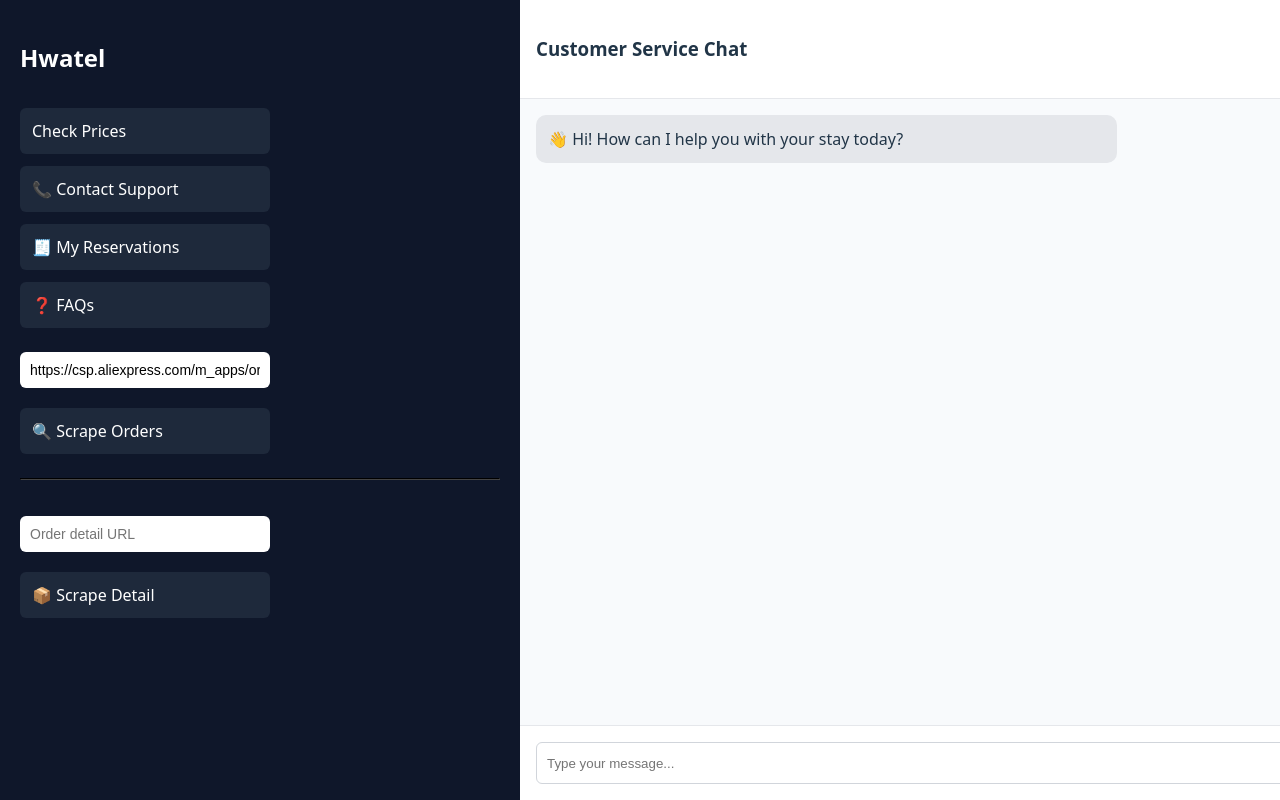
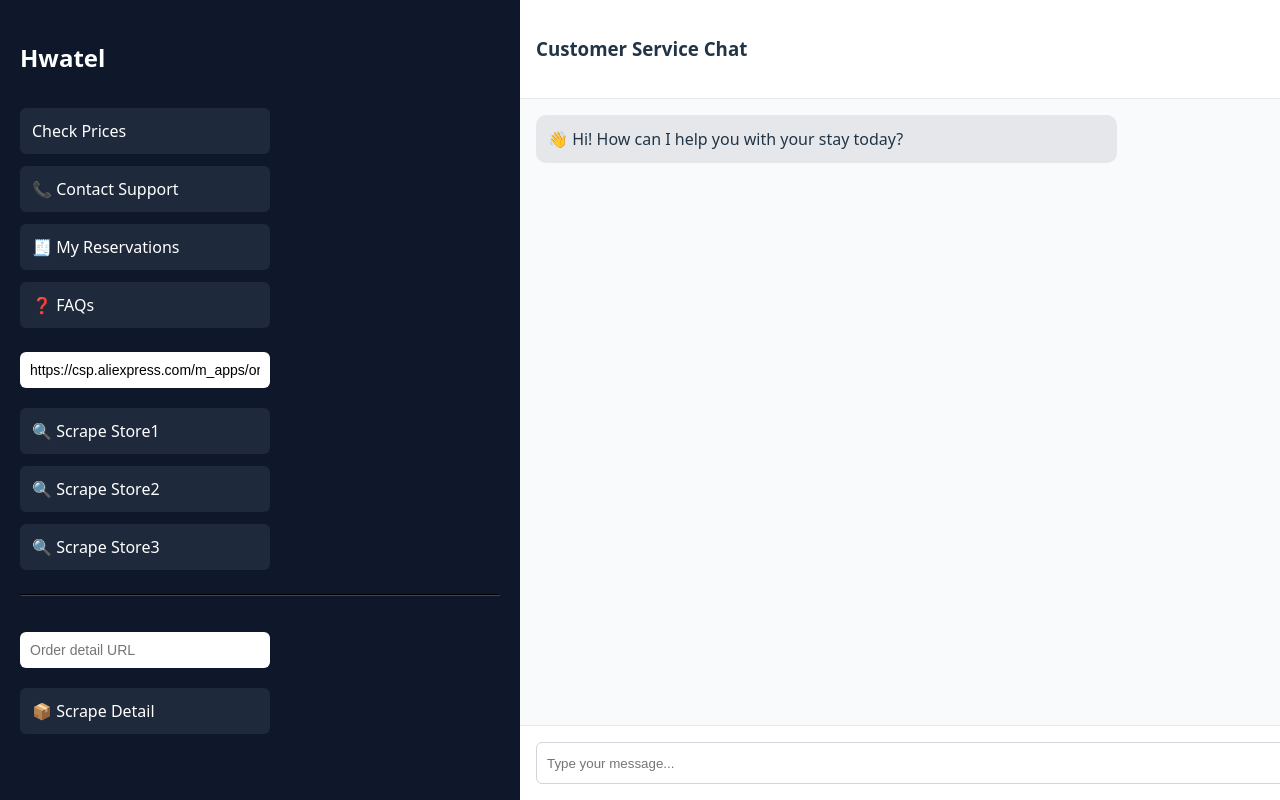
Before and after one commit to Ranxin2023/OnlineStoreCustomerServiceCenter-OSCSC-, a React (Vite) app: page / in a window 1280 px wide. Shown: the top 800 px of the page. Built offline with nearby package versions, Linux system fonts and the light colour scheme.

Commit message:
finish three buttons

```diff
--- a/src/App.css
+++ b/src/App.css
@@ -113,3 +113,45 @@ body {
 .chat-input button:hover {
   background: #1d4ed8;
 }
+
+/* Divider */
+.sidebar-divider {
+  width: 100%;
+  border-color: #444;
+  margin: 12px 0;
+}
+
+/* Detail result container */
+.detail-result-box {
+  margin-top: 10px;
+  background: #1e1e1e;
+  border: 1px solid #444;
+  border-radius: 8px;
+  padding: 10px;
+  font-size: 12px;
+  color: #eee;
+  word-break: break-all;
+}
+
+/* Detail result row */
+.detail-row {
+  margin-bottom: 4px;
+}
+
+/* Detail label */
+.detail-label {
+  color: #aaa;
+}
+
+/* Click source text */
+.detail-clicked-by {
+  margin-top: 8px;
+  color: #888;
+  font-size: 11px;
+}
+
+.error-text {
+  color: salmon;
+  font-size: 12px;
+  margin-top: 4px;
+}
--- a/src/App.tsx
+++ b/src/App.tsx
@@ -126,11 +126,22 @@ interface DetailResult {
   debug_elements: any[];
 }
 
+const STORE_URLS = {
+  store1: "https://csp.aliexpress.com/m_apps/order-manage/orderList?channelId=98158",
+  store2: "https://csp.aliexpress.com/m_apps/order-manage/orderList?channelId=1471480",
+  store3: "https://csp.aliexpress.com/m_apps/order-manage/orderList?channelId=1579196",
+
+};
+
 function App() {
   // ── 订单列表爬取 ──────────────────────────────────
   const [scrapeUrl, setScrapeUrl] = useState("https://csp.aliexpress.com/m_apps/order-manage/orderList?channelId=1579196");
-  const [loading, setLoading] = useState(false);
-  const [error, setError] = useState<string | null>(null);
+  const [loading1, setLoading1] = useState(false);
+  const [loading2, setLoading2] = useState(false);
+  const [loading3, setLoading3] = useState(false);
+  const [error1, setError1] = useState<string | null>(null);
+  const [error2, setError2] = useState<string | null>(null);
+  const [error3, setError3] = useState<string | null>(null);
 
   // ── 订单详情爬取 ──────────────────────────────────
   const [detailUrl, setDetailUrl] = useState("");
@@ -139,18 +150,20 @@ function App() {
   const [detailResult, setDetailResult] = useState<DetailResult | null>(null);
 
   // ── 处理订单列表爬取 ──────────────────────────────
-  const handleScrapeWebsite = async () => {
-    if (!scrapeUrl.startsWith("http")) {
-      setError("Please enter a valid URL");
+  const handleScrapeStore1 = async () => {
+    const url=STORE_URLS.store1
+    if (!url.startsWith("http")) {
+      setError1("Please enter a valid URL");
       return;
     }
-    setLoading(true);
-    setError(null);
+
+    setLoading1(true);
+    setError1(null);
     try {
       const response = await fetch(`${import.meta.env.VITE_API_URL}/api/web-scrapy/scrape`, {
         method: "POST",
         headers: { "Content-Type": "application/json" },
-        body: JSON.stringify({ url: scrapeUrl }),
+        body: JSON.stringify({ url: url }),
       });
       if (!response.ok) throw new Error("Failed to scrape website");
 
@@ -164,9 +177,71 @@ function App() {
       a.remove();
       window.URL.revokeObjectURL(downloadUrl);
     } catch (err: any) {
-      setError(err.message || "Something went wrong");
+      setError1(err.message || "Something went wrong");
     } finally {
-      setLoading(false);
+      setLoading1(false);
+    }
+  };
+  const handleScrapeStore2 = async () => {
+    const url=STORE_URLS.store2
+    if (!url.startsWith("http")) {
+      setError2("Please enter a valid URL");
+      return;
+    }
+    setLoading2(true);
+    setError2(null);
+    try {
+      const response = await fetch(`${import.meta.env.VITE_API_URL}/api/web-scrapy/scrape`, {
+        method: "POST",
+        headers: { "Content-Type": "application/json" },
+        body: JSON.stringify({ url: url }),
+      });
+      if (!response.ok) throw new Error("Failed to scrape website");
+
+      const blob = await response.blob();
+      const downloadUrl = window.URL.createObjectURL(blob);
+      const a = document.createElement("a");
+      a.href = downloadUrl;
+      a.download = "orders.xlsx";
+      document.body.appendChild(a);
+      a.click();
+      a.remove();
+      window.URL.revokeObjectURL(downloadUrl);
+    } catch (err: any) {
+      setError2(err.message || "Something went wrong");
+    } finally {
+      setLoading2(false);
+    }
+  };
+  const handleScrapeStore3 = async () => {
+    const url=STORE_URLS.store2
+    if (!url.startsWith("http")) {
+      setError3("Please enter a valid URL");
+      return;
+    }
+    setLoading3(true);
+    setError3(null);
+    try {
+      const response = await fetch(`${import.meta.env.VITE_API_URL}/api/web-scrapy/scrape`, {
+        method: "POST",
+        headers: { "Content-Type": "application/json" },
+        body: JSON.stringify({ url: url }),
+      });
+      if (!response.ok) throw new Error("Failed to scrape website");
+
+      const blob = await response.blob();
+      const downloadUrl = window.URL.createObjectURL(blob);
+      const a = document.createElement("a");
+      a.href = downloadUrl;
+      a.download = "orders.xlsx";
+      document.body.appendChild(a);
+      a.click();
+      a.remove();
+      window.URL.revokeObjectURL(downloadUrl);
+    } catch (err: any) {
+      setError3(err.message || "Something went wrong");
+    } finally {
+      setLoading3(false);
     }
   };
 
@@ -216,12 +291,28 @@ function App() {
         />
         <button
           className="sidebar-btn"
-          onClick={handleScrapeWebsite}
-          disabled={loading}
+          onClick={handleScrapeStore1}
+          disabled={loading1}
         >
-          {loading ? "Scraping..." : "🔍 Scrape Orders"}
+          {loading1 ? "Scraping..." : "🔍 Scrape Store1"}
         </button>
-        {error && <p style={{ color: "salmon", fontSize: "12px" }}>{error}</p>}
+        {error1 && <p className="error-text">{error1}</p>}
+        <button
+          className="sidebar-btn"
+          onClick={handleScrapeStore2}
+          disabled={loading2}
+        >
+          {loading2 ? "Scraping..." : "🔍 Scrape Store2"}
+        </button>
+        {error2 && <p className="error-text">{error2}</p>}
+        <button
+          className="sidebar-btn"
+          onClick={handleScrapeStore3}
+          disabled={loading3}
+        >
+          {loading3 ? "Scraping..." : "🔍 Scrape Store3"}
+        </button>
+        {error3 && <p className="error-text">{error3}</p>}
 
         {/* ── 订单详情爬取 ── */}
         <hr style={{ width: "100%", borderColor: "#444", margin: "12px 0" }} />
@@ -245,16 +336,7 @@ function App() {
 
         {/* 详情结果展示 */}
         {detailResult && (
-          <div style={{
-            marginTop: "10px",
-            background: "#1e1e1e",
-            border: "1px solid #444",
-            borderRadius: "8px",
-            padding: "10px",
-            fontSize: "12px",
-            color: "#eee",
-            wordBreak: "break-all",
-          }}>
+          <div className="detail-result-box">
             <p style={{ marginBottom: "6px", color: detailResult.unmasked ? "#4caf50" : "#ff9800", fontWeight: "bold" }}>
               {detailResult.unmasked ? "✅ Unmasked" : "⚠️ Still masked"}
             </p>
@@ -268,13 +350,13 @@ function App() {
                 ["🧾 Tax No.",    detailResult.data.tax_number],
               ] as [string, string][]
             ).map(([label, value]) => (
-              <div key={label} style={{ marginBottom: "4px" }}>
-                <span style={{ color: "#aaa" }}>{label}: </span>
+              <div key={label} className="detail-row">
+                <span className="detail-label">{label}: </span>
                 <span>{value || "—"}</span>
               </div>
             ))}
             {detailResult.clicked_by && (
-              <p style={{ marginTop: "8px", color: "#888", fontSize: "11px" }}>
+              <p className="detail-clicked-by">
                 clicked_by: {detailResult.clicked_by}
               </p>
             )}
```
Also changed, not shown: 2 other files (tests, documents, lock files or other folders).
